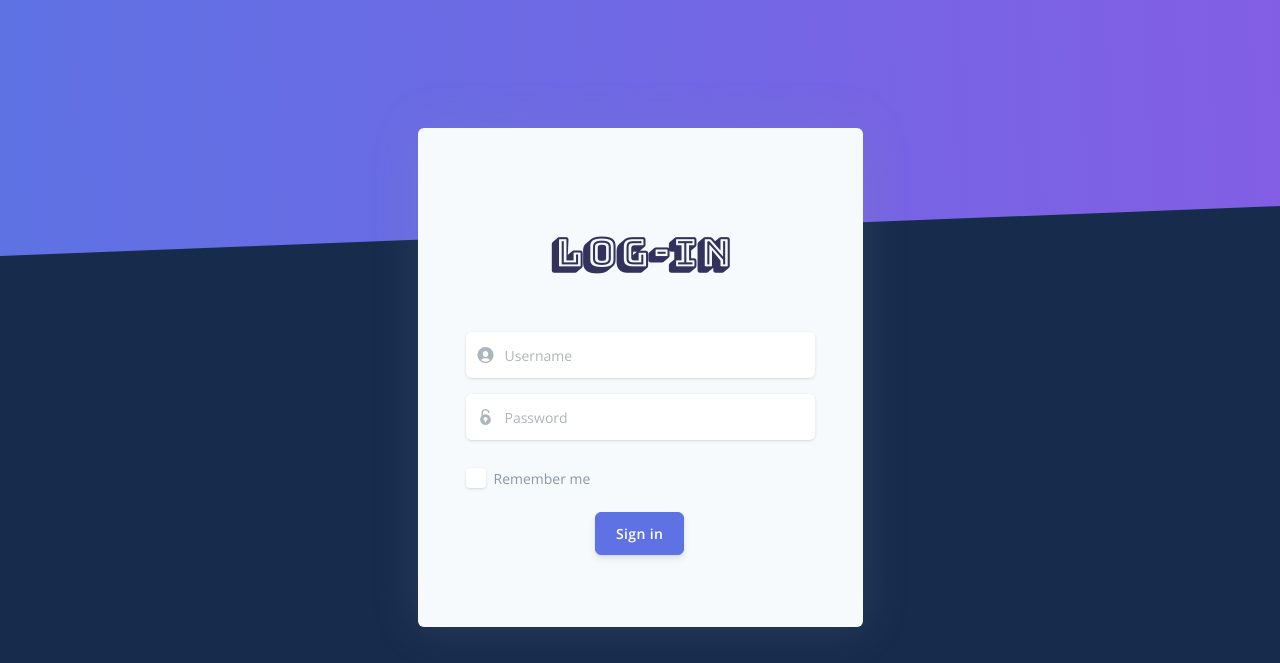
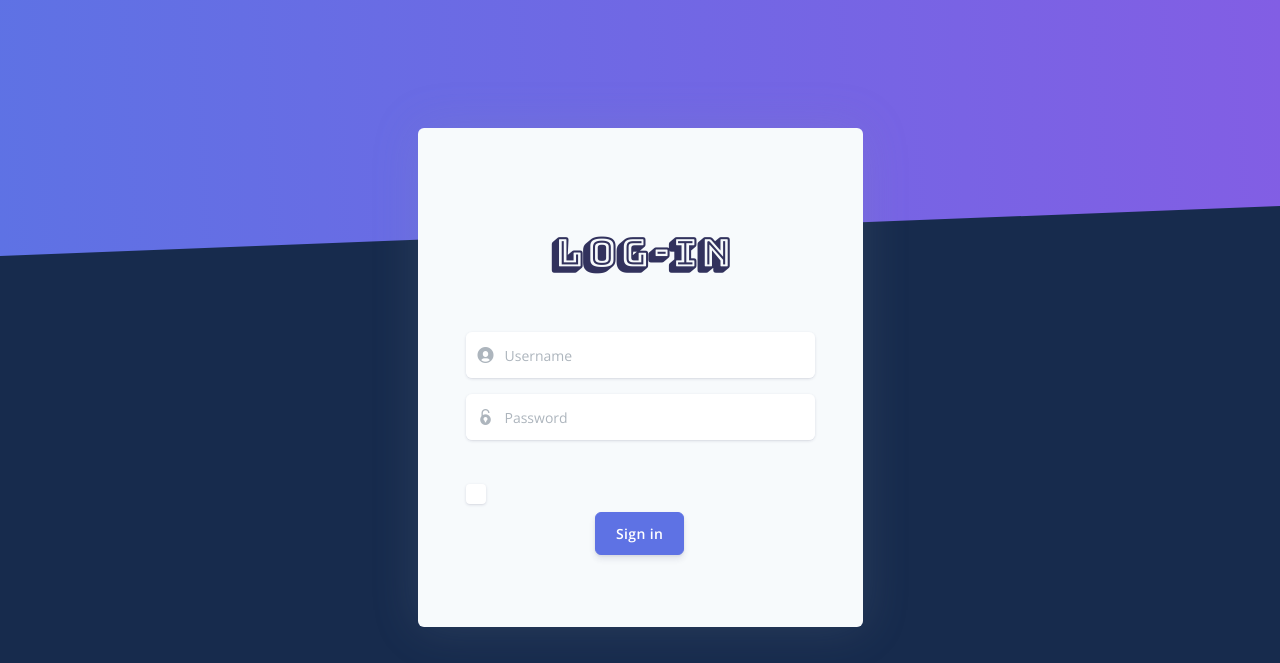
Before and after one commit to MuhammadSuryono1997/sia-yayasan, a CodeIgniter app: page /login in a window 1280 px wide. Shown: the top 663 px of the page. Run offline with CodeIgniter, Linux system fonts and the light colour scheme.

Commit message:
hapus remember

```diff
--- a/application/views/login/login.php
+++ b/application/views/login/login.php
@@ -59,7 +59,7 @@
                 <div class="custom-control custom-control-alternative custom-checkbox">
                   <input class="custom-control-input" id=" customCheckLogin" type="checkbox">
                   <label class="custom-control-label" for=" customCheckLogin">
-                    <span class="text-muted">Remember me</span>
+                    <!-- <span class="text-muted">Remember me</span> -->
                   </label>
                 </div>
                 <div class="text-center">
```
